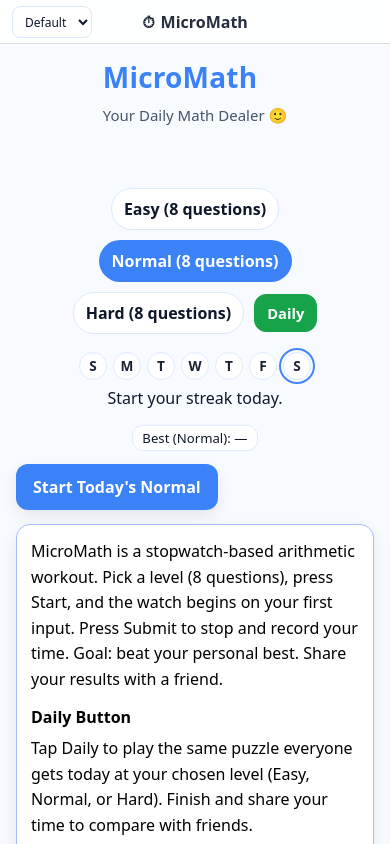
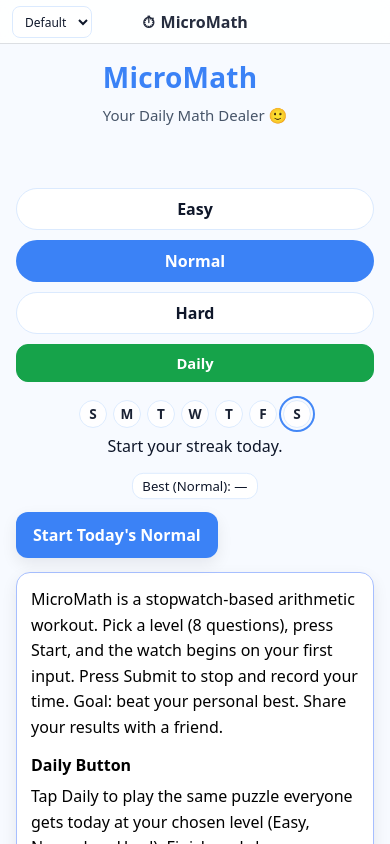
Before and after one commit to joyceybear06/micromath, a React (Vite) app: page / in a window 390 px wide. Built offline with nearby package versions, Linux system fonts and the light colour scheme.

Commit message:
Mobile layout: centered home, full-width CTA; hide '(8 questions)' on phones

```diff
--- a/src/App.tsx
+++ b/src/App.tsx
@@ -690,37 +690,38 @@ export default function App() {
         )}
 
 {/* Tabs + Daily button */}
-        <div className="controls-row mode-tabs">
+<div className="controls-row mode-tabs grid grid-cols-1 gap-3 justify-items-stretch sm:flex sm:flex-row sm:justify-center sm:items-center">
   <button
     onClick={() => setMode("easy")}
-            className={`tab mode-tab ${mode === "easy" ? "tab--active mode-tab--active" : ""}`}
+    className={`w-full sm:w-auto tab mode-tab ${mode === "easy" ? "tab--active mode-tab--active" : ""}`}
   >
-            Easy (8 questions)
+    Easy<span className="hidden sm:inline"> (8 questions)</span>
   </button>
 
   <button
     onClick={() => setMode("normal")}
-            className={`tab mode-tab ${mode === "normal" ? "tab--active mode-tab--active" : ""}`}
+    className={`w-full sm:w-auto tab mode-tab ${mode === "normal" ? "tab--active mode-tab--active" : ""}`}
   >
-            Normal (8 questions)
+    Normal<span className="hidden sm:inline"> (8 questions)</span>
   </button>
 
   <button
     onClick={() => setMode("hard")}
-            className={`tab mode-tab ${mode === "hard" ? "tab--active mode-tab--active" : ""}`}
+    className={`w-full sm:w-auto tab mode-tab ${mode === "hard" ? "tab--active mode-tab--active" : ""}`}
   >
-            Hard (8 questions)
+    Hard<span className="hidden sm:inline"> (8 questions)</span>
   </button>
 
   <button
     type="button"
-            className={`daily-btn ${isDaily ? "daily-btn--active" : ""}`}
+    className={`order-4 sm:order-none w-full sm:w-auto daily-btn ${isDaily ? "daily-btn--active" : ""}`}
     onClick={() => setIsDaily((v) => !v)}
     title="Daily gives you the same puzzle everyone today"
   >
     Daily
   </button>
 </div>
+
 
         {/* Habit row: calendar (left), best pill (right), streak under calendar */}
         <div className="habit-row">
--- a/src/routes/Home.tsx
+++ b/src/routes/Home.tsx
@@ -12,45 +12,60 @@ export default function Home() {
   const played = useMemo(() => hasPlayedToday(diff), [diff]);
 
   useEffect(() => {
-  const newStreak = getStreak(diff);
-  setStreak(newStreak);
+    const s = getStreak(diff);
+    setStreak(s);
   }, [diff]);
 
-
   function change(e: React.ChangeEvent<HTMLSelectElement>) {
-    const d = e.target.value as "easy" | "normal";
+    const d = e.target.value as "easy" | "normal"; // keep types aligned with your streak lib
     setDiffState(d);
     setDifficulty(d);
   }
 
   return (
-    <section className="mx-auto max-w-3xl p-6">
-      <h1 className="text-3xl font-bold">Micromath</h1>
-      <p className="mt-2 text-slate-600">60 second daily arithmetic ladder. 10 rungs.</p>
+    <section className="mx-auto max-w-md px-4 sm:max-w-2xl sm:px-6 pt-6 text-center">
+      <div className="space-y-6">
+        <header className="space-y-2">
+          <h1 className="text-4xl font-bold tracking-tight">MicroMath</h1>
+          <p className="text-sm opacity-80">60-second daily arithmetic ladder. 10 rungs.</p>
+          <div className="text-xs opacity-70">Date: {today()}</div>
+        </header>
 
-      <div className="mt-3 text-sm text-slate-600">Date: {today()}</div>
-
-      <div className="mt-4 flex items-center gap-3">
-        <label className="text-sm text-slate-600" htmlFor="diff">Difficulty</label>
-        <select id="diff" value={diff} onChange={change} className="rounded border px-2 py-1">
+        {/* Difficulty row */}
+        <div className="flex flex-col items-center gap-3 sm:flex-row sm:justify-center">
+          <label htmlFor="diff" className="text-sm opacity-80">
+            Difficulty
+          </label>
+          <select
+            id="diff"
+            value={diff}
+            onChange={change}
+            className="rounded-full border px-4 py-2 text-base w-full max-w-[220px] sm:w-auto"
+          >
             <option value="easy">Easy</option>
             <option value="normal">Normal</option>
           </select>
-        <span className="text-slate-700">Streak: {streak.current}
-          {streak.best}
-</span>
         </div>
 
-      <div className="mt-6">
+        {/* Streak copy */}
+        <p className="text-sm opacity-90">
+          You're on a <span className="font-semibold">{streak.current}-day</span> run. Best:{" "}
+          <span className="font-semibold">{streak.best}</span>
+        </p>
+
+        {/* Primary CTA */}
+        <div>
           <Link
             to={played ? "/results" : "/play"}
-          className={`rounded-md px-4 py-2 text-white ${played ? "bg-slate-400 cursor-not-allowed" : "bg-blue-600"}`}
+            className={`inline-flex w-full sm:w-auto items-center justify-center rounded-xl px-5 py-3 font-medium text-white ${
+              played ? "bg-slate-400 cursor-not-allowed" : "bg-blue-600 hover:bg-blue-700"
+            }`}
             aria-disabled={played}
           >
-          {played ? "Played today. See results" : "Play Today"}
+            {played ? "Played today. See results" : "Start Today's Puzzle"}
           </Link>
         </div>
+      </div>
     </section>
-
   );
 }
```
Lines whose indentation alone changed are shown as unchanged.
